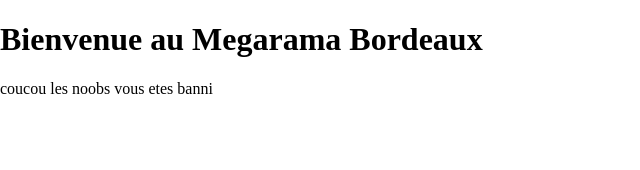
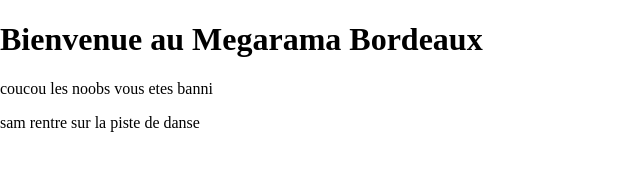
Before and after one commit to andredespouys/mmi2024-git, a plain HTML site: page index.html in a window 1280 px wide. Shown: the whole page, without its empty margins (0-640 px from the left). Drawn offline with Linux system fonts and the light colour scheme.

Commit message:
j ai add une partie les bg

```diff
--- a/index.html
+++ b/index.html
@@ -10,5 +10,6 @@
   <body>
     <h1>Bienvenue au Megarama Bordeaux</h1>
     <p>coucou les noobs vous etes banni</p>
+    <p>sam rentre sur la piste de danse</p>
   </body>
 </html>
```
